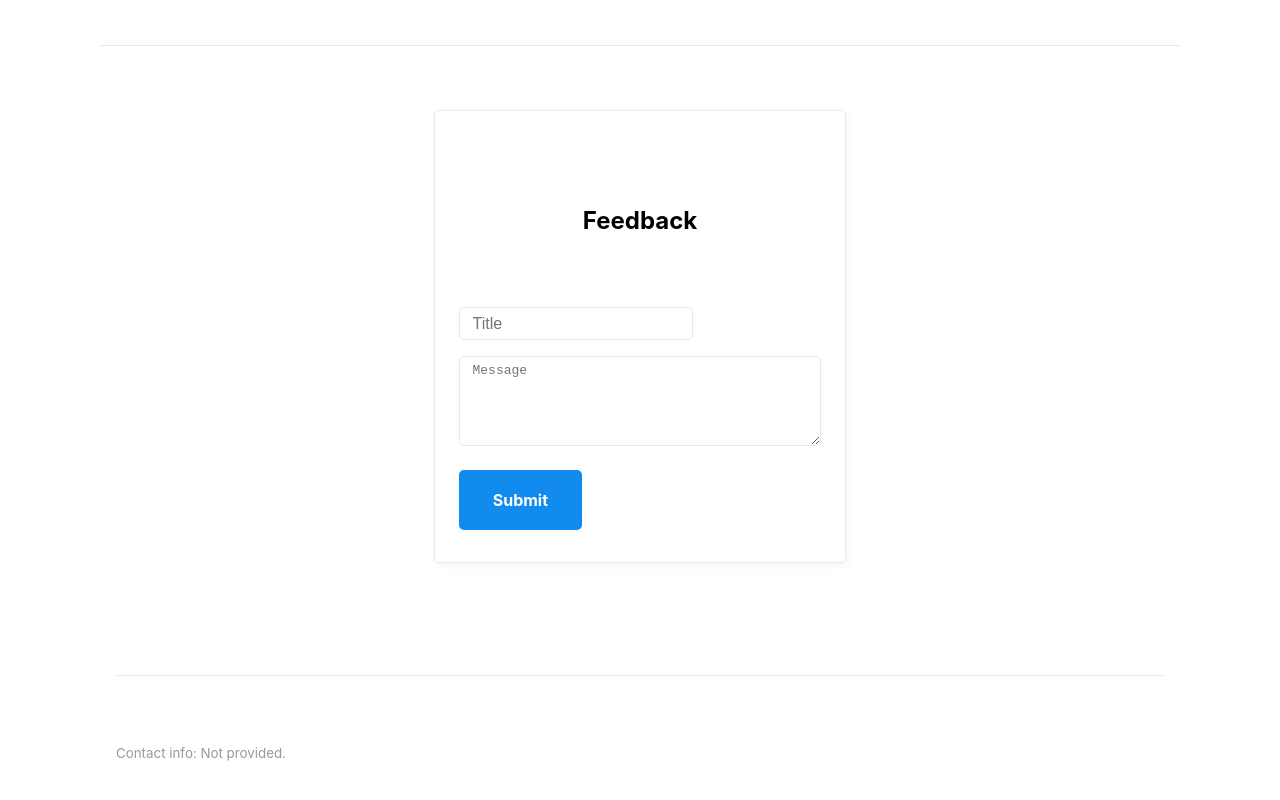
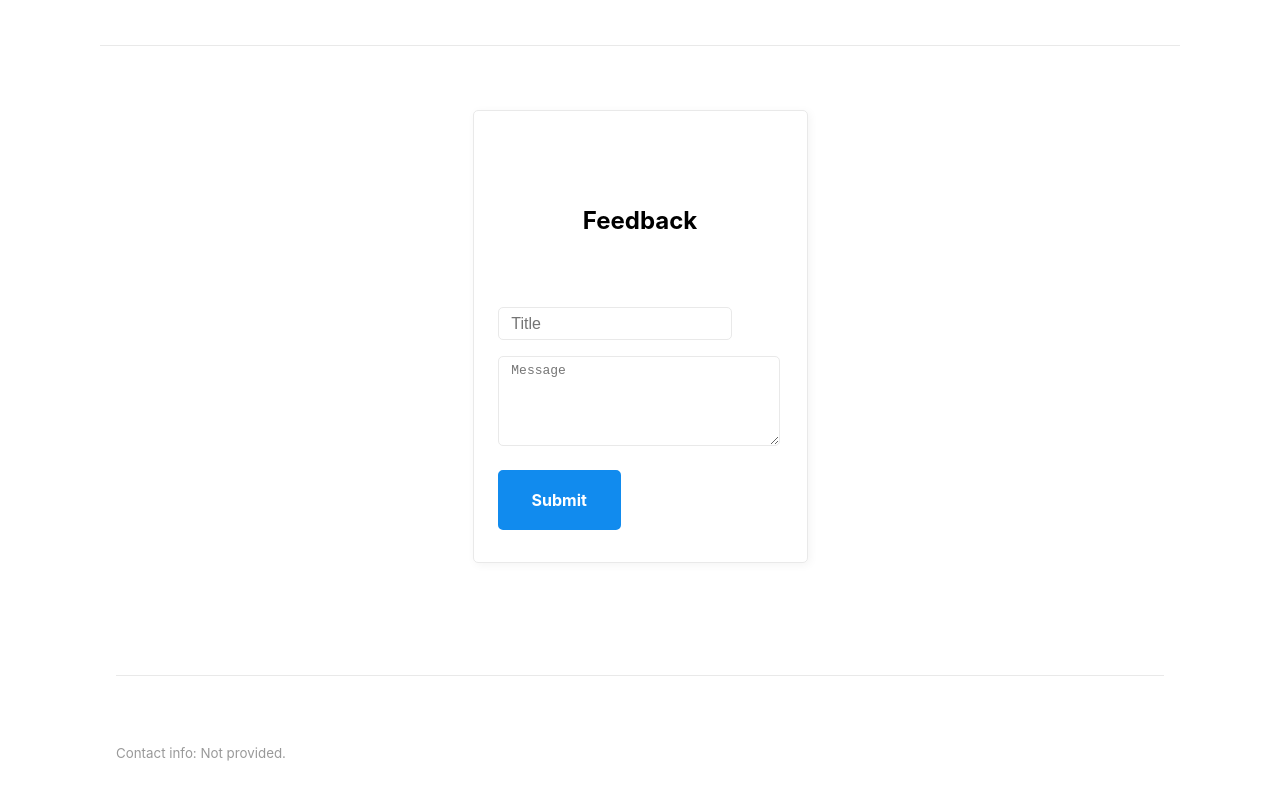
Before and after one commit to Jonathan0827/noserviceworker, a website: page index.html in a window 1280 px wide. Shown: the part 1012-1812 px from the top of the page. Drawn offline with Linux system fonts and the light colour scheme.

Commit message:
Improved: Feedback UI for small devices

```diff
--- a/index.html
+++ b/index.html
@@ -48,7 +48,7 @@
             </header>
             <input type="text" id="title" size="20" placeholder="Title" />
             <textarea
-              cols="40"
+              cols="30"
               rows="5"
               id="message"
               placeholder="Message"
```
